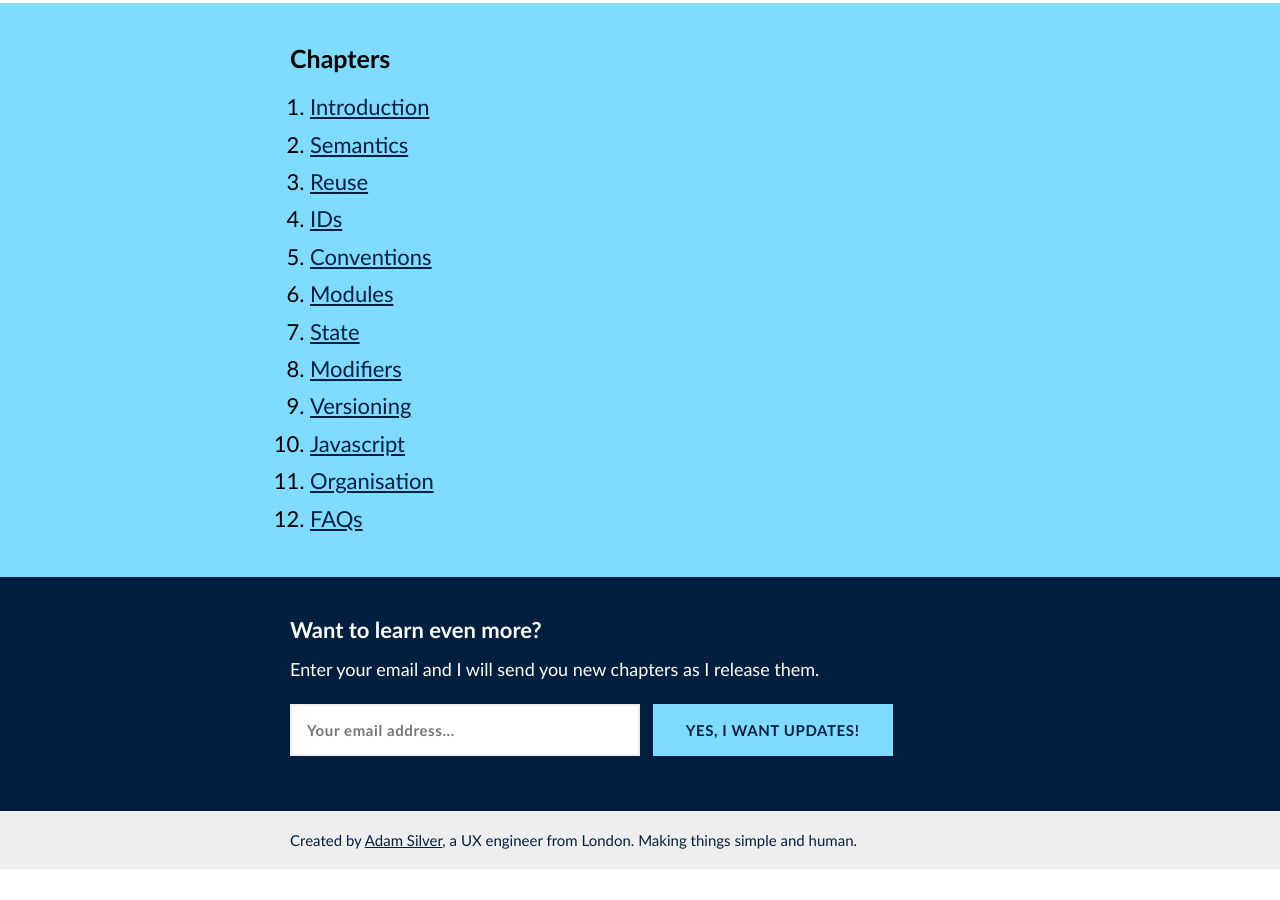
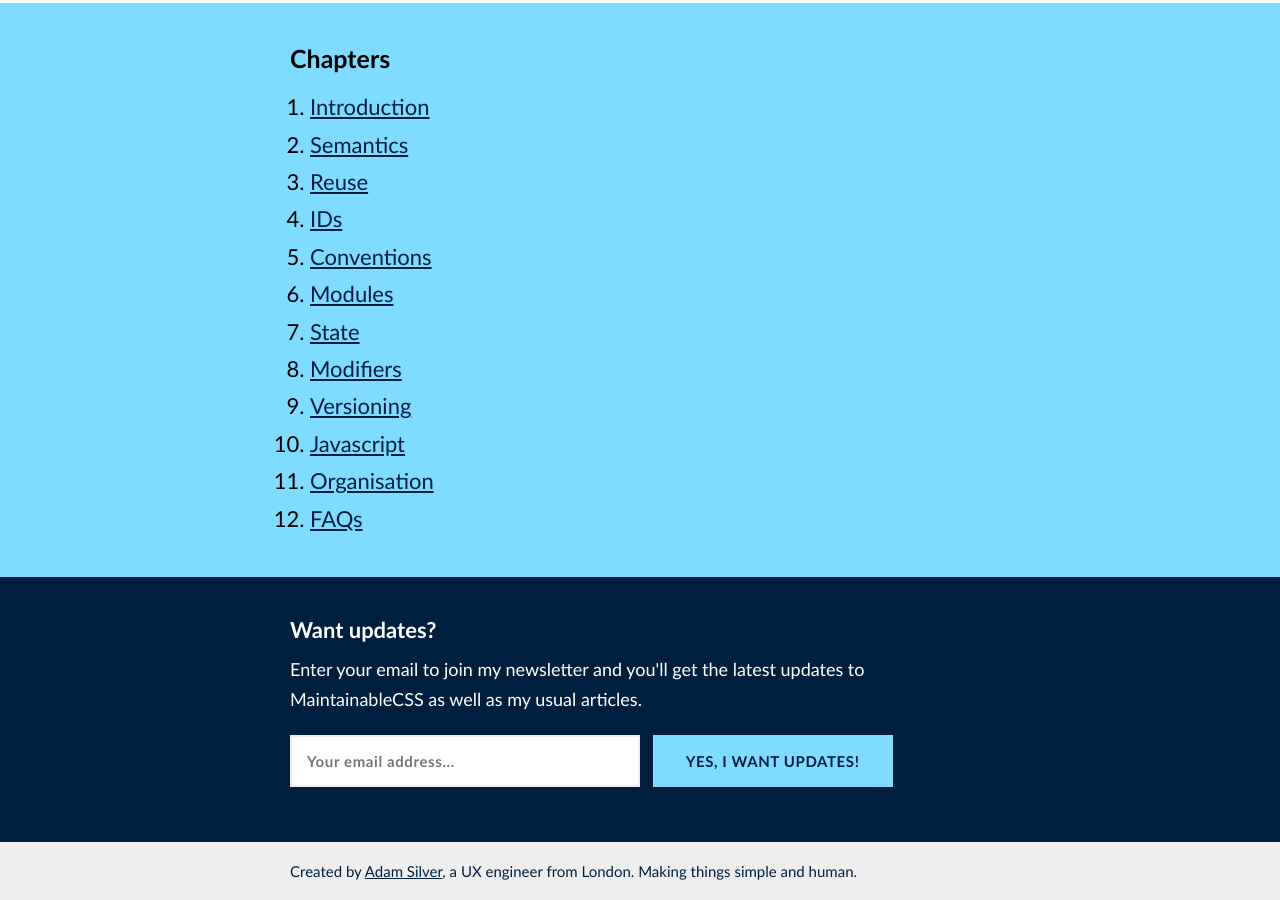
Before and after one commit to adamsilver/maintainablecss.com-jekyll, a Jekyll site: the page built from index.md, in a window 1280 px wide and 900 px high, scrolled down 3921 px. Built offline with Jekyll 4.4.1, drawn with Linux system fonts in a browser that asks for light colours; before the commit the page ends 4790 px from its top, so only the background shows below that.

Commit message:
Label update to explain about my newletter

```diff
--- a/_includes/subscribeForm.html
+++ b/_includes/subscribeForm.html
@@ -1,11 +1,13 @@
 <div class="subscribeForm">
 	<div class="subscribeForm-inner">
-		<form action="//maintainablecss.us9.list-manage.com/subscribe/post?u=b8fb04f39bf86109693e00ba5&amp;id=cf3191eba5" method="post">
+		<form action="//adamsilver.us9.list-manage.com/subscribe/post?u=b8fb04f39bf86109693e00ba5&amp;id=441c045a36" method="post">
 
-			<input type="hidden" name="b_b8fb04f39bf86109693e00ba5_cf3191eba5" value="">
+			<input type="hidden" name="b_b8fb04f39bf86109693e00ba5_441c045a36" value="">
+			<input type="hidden" name="SITE" value="{{site.url}}">
+			<input type="hidden" name="LOCATION" value="{{page.url}}">
 
-			<h2 class="subscribeForm-heading">Want to learn even more?</h2>
-			<p><label for="mce-EMAIL">Enter your email and I will send you new chapters as I release them.</label></p>
+			<h2 class="subscribeForm-heading">Want updates?</h2>
+			<p><label for="mce-EMAIL">Enter your email to join my newsletter and you'll get the latest updates to MaintainableCSS as well as my usual articles.</label></p>
 
 			<input placeholder="Your email address..." type="email" name="EMAIL" id="mce-EMAIL" class="subscribeForm-email" required>
 			<input class="subscribeForm-button" type="submit" value="Yes, I want updates!" name="subscribe">
```
